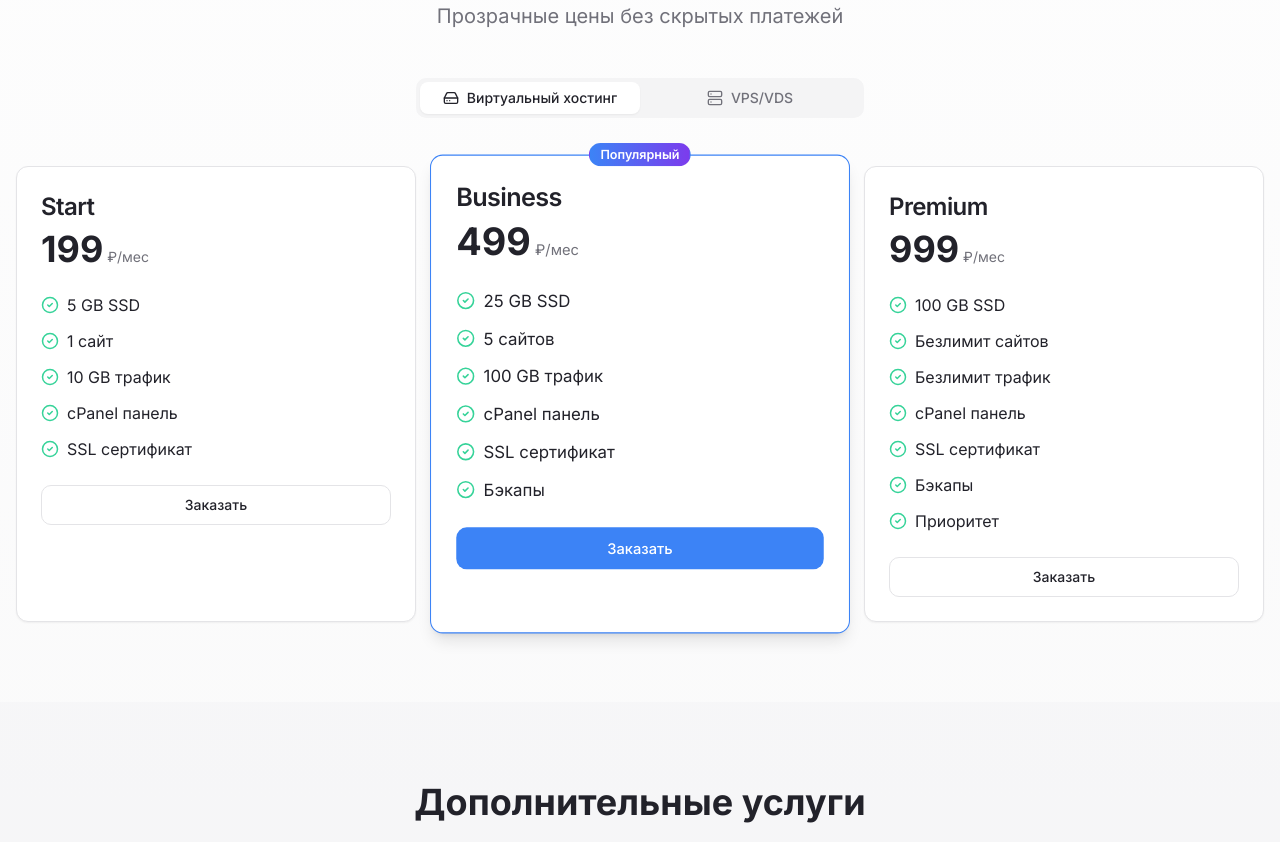
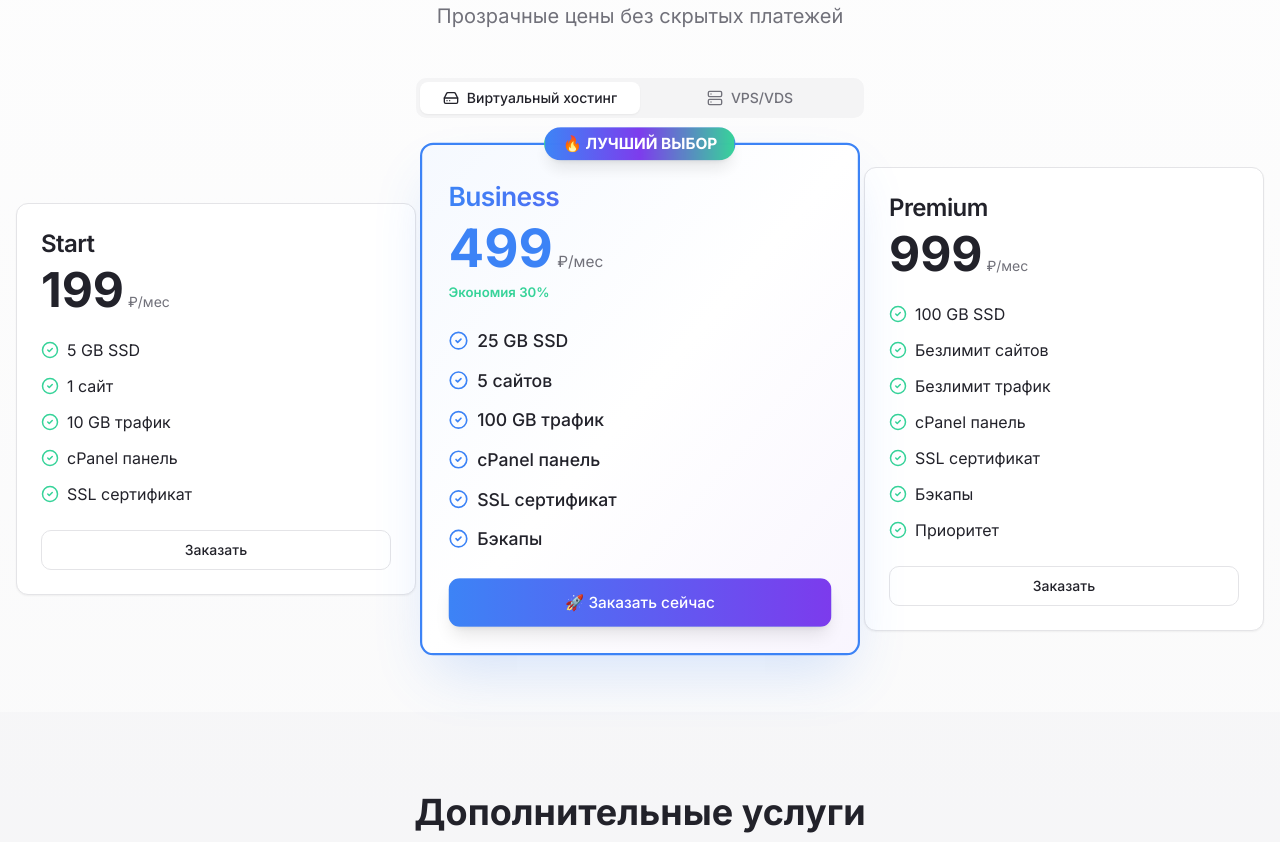
Before and after one commit to pr-poehali-dev/funtime-hosting, a React (Vite) app: page / in a window 1280 px wide. Shown: the part 740-1582 px from the top of the page. Built offline with nearby package versions, Linux system fonts and the light colour scheme.

Commit message:
Добавить тарифы с Premium-опциями

```diff
--- a/src/pages/Index.tsx
+++ b/src/pages/Index.tsx
@@ -139,39 +139,54 @@ const Index = () => {
           </TabsList>
 
           <TabsContent value="hosting" className="animate-fade-in">
-            <div className="grid md:grid-cols-3 gap-6">
+            <div className="grid md:grid-cols-3 gap-6 items-center">
               {hostingPlans.map((plan) => (
                 <Card
                   key={plan.name}
                   className={`relative transition-all hover:shadow-xl ${
-                    plan.popular ? 'border-primary shadow-lg scale-105' : ''
+                    plan.popular
+                      ? 'border-2 border-primary shadow-2xl shadow-primary/20 scale-110 bg-gradient-to-br from-primary/5 via-background to-secondary/5 z-10'
+                      : 'hover:scale-105'
                   }`}
                 >
                   {plan.popular && (
-                    <Badge className="absolute -top-3 left-1/2 -translate-x-1/2 bg-gradient-to-r from-primary to-secondary">
-                      Популярный
-                    </Badge>
+                    <div className="absolute -top-4 left-1/2 -translate-x-1/2 flex flex-col items-center gap-1">
+                      <Badge className="bg-gradient-to-r from-primary via-secondary to-accent text-white shadow-lg animate-pulse px-4 py-1 text-sm font-bold">
+                        🔥 ЛУЧШИЙ ВЫБОР
+                      </Badge>
+                    </div>
                   )}
-                  <CardHeader>
-                    <CardTitle className="text-2xl">{plan.name}</CardTitle>
+                  <CardHeader className={plan.popular ? 'pt-8' : ''}>
+                    <CardTitle className={`text-2xl ${plan.popular ? 'text-transparent bg-gradient-to-r from-primary to-secondary bg-clip-text' : ''}`}>
+                      {plan.name}
+                    </CardTitle>
                     <CardDescription>
-                      <span className="text-4xl font-bold text-foreground">{plan.price}</span>
+                      <span className={`text-5xl font-bold ${plan.popular ? 'text-primary' : 'text-foreground'}`}>
+                        {plan.price}
+                      </span>
                       <span className="text-muted-foreground"> ₽/мес</span>
+                      {plan.popular && (
+                        <div className="mt-2 text-xs text-accent font-semibold">Экономия 30%</div>
+                      )}
                     </CardDescription>
                   </CardHeader>
                   <CardContent>
                     <ul className="space-y-3">
                       {plan.features.map((feature, index) => (
                         <li key={index} className="flex items-center gap-2">
-                          <Icon name="CheckCircle2" size={18} className="text-accent" />
-                          <span>{feature}</span>
+                          <Icon name="CheckCircle2" size={18} className={plan.popular ? 'text-primary' : 'text-accent'} />
+                          <span className={plan.popular ? 'font-medium' : ''}>{feature}</span>
                         </li>
                       ))}
                     </ul>
                   </CardContent>
                   <CardFooter>
-                    <Button className="w-full" variant={plan.popular ? 'default' : 'outline'}>
-                      Заказать
+                    <Button
+                      className={`w-full ${plan.popular ? 'bg-gradient-to-r from-primary to-secondary hover:from-primary/90 hover:to-secondary/90 shadow-lg' : ''}`}
+                      variant={plan.popular ? 'default' : 'outline'}
+                      size={plan.popular ? 'lg' : 'default'}
+                    >
+                      {plan.popular ? '🚀 Заказать сейчас' : 'Заказать'}
                     </Button>
                   </CardFooter>
                 </Card>
@@ -180,39 +195,54 @@ const Index = () => {
           </TabsContent>
 
           <TabsContent value="vps" className="animate-fade-in">
-            <div className="grid md:grid-cols-3 gap-6">
+            <div className="grid md:grid-cols-3 gap-6 items-center">
               {vpsPlans.map((plan) => (
                 <Card
                   key={plan.name}
                   className={`relative transition-all hover:shadow-xl ${
-                    plan.popular ? 'border-primary shadow-lg scale-105' : ''
+                    plan.popular
+                      ? 'border-2 border-primary shadow-2xl shadow-primary/20 scale-110 bg-gradient-to-br from-primary/5 via-background to-secondary/5 z-10'
+                      : 'hover:scale-105'
                   }`}
                 >
                   {plan.popular && (
-                    <Badge className="absolute -top-3 left-1/2 -translate-x-1/2 bg-gradient-to-r from-primary to-secondary">
-                      Популярный
-                    </Badge>
+                    <div className="absolute -top-4 left-1/2 -translate-x-1/2 flex flex-col items-center gap-1">
+                      <Badge className="bg-gradient-to-r from-primary via-secondary to-accent text-white shadow-lg animate-pulse px-4 py-1 text-sm font-bold">
+                        🔥 ЛУЧШИЙ ВЫБОР
+                      </Badge>
+                    </div>
                   )}
-                  <CardHeader>
-                    <CardTitle className="text-2xl">{plan.name}</CardTitle>
+                  <CardHeader className={plan.popular ? 'pt-8' : ''}>
+                    <CardTitle className={`text-2xl ${plan.popular ? 'text-transparent bg-gradient-to-r from-primary to-secondary bg-clip-text' : ''}`}>
+                      {plan.name}
+                    </CardTitle>
                     <CardDescription>
-                      <span className="text-4xl font-bold text-foreground">{plan.price}</span>
+                      <span className={`text-5xl font-bold ${plan.popular ? 'text-primary' : 'text-foreground'}`}>
+                        {plan.price}
+                      </span>
                       <span className="text-muted-foreground"> ₽/мес</span>
+                      {plan.popular && (
+                        <div className="mt-2 text-xs text-accent font-semibold">Экономия 25%</div>
+                      )}
                     </CardDescription>
                   </CardHeader>
                   <CardContent>
                     <ul className="space-y-3">
                       {plan.features.map((feature, index) => (
                         <li key={index} className="flex items-center gap-2">
-                          <Icon name="CheckCircle2" size={18} className="text-accent" />
-                          <span>{feature}</span>
+                          <Icon name="CheckCircle2" size={18} className={plan.popular ? 'text-primary' : 'text-accent'} />
+                          <span className={plan.popular ? 'font-medium' : ''}>{feature}</span>
                         </li>
                       ))}
                     </ul>
                   </CardContent>
                   <CardFooter>
-                    <Button className="w-full" variant={plan.popular ? 'default' : 'outline'}>
-                      Заказать
+                    <Button
+                      className={`w-full ${plan.popular ? 'bg-gradient-to-r from-primary to-secondary hover:from-primary/90 hover:to-secondary/90 shadow-lg' : ''}`}
+                      variant={plan.popular ? 'default' : 'outline'}
+                      size={plan.popular ? 'lg' : 'default'}
+                    >
+                      {plan.popular ? '🚀 Заказать сейчас' : 'Заказать'}
                     </Button>
                   </CardFooter>
                 </Card>
```
